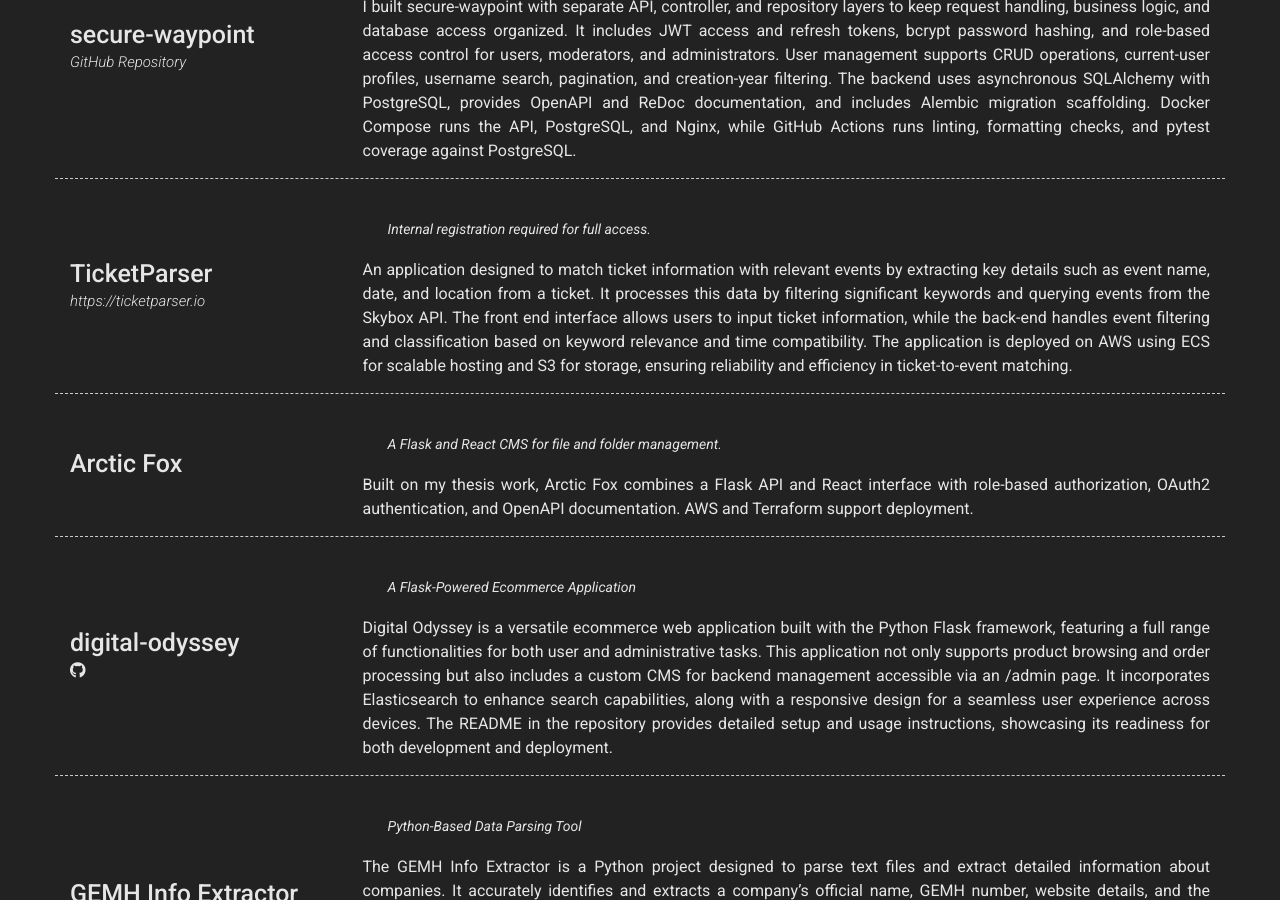
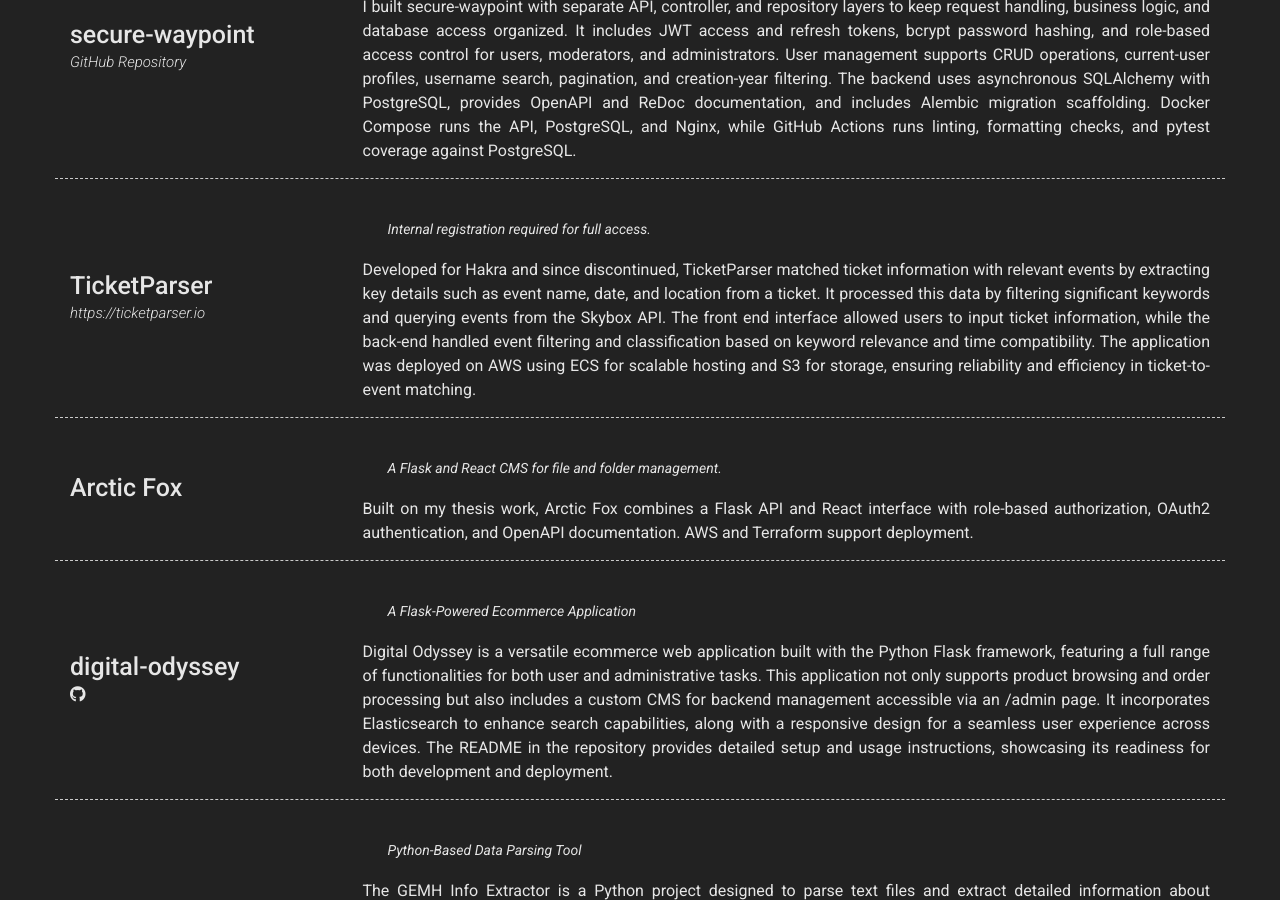
Before and after one commit to Haki-Malai/cv, a Jekyll site: the page built from index.md, in a window 1280 px wide and 900 px high, scrolled down 1230 px. Built offline with Jekyll 4.4.1, drawn with Linux system fonts in a browser that asks for light colours; nearby versions of some CDN libraries.

Commit message:
refactor(_config.yml): update TicketParser project description for clarity and historical context

```diff
--- a/_config.yml
+++ b/_config.yml
@@ -82,10 +82,10 @@ content:
         quote: >
           Internal registration required for full access.
         description: |
-          An application designed to match ticket information with relevant events by extracting key details such as event name, date, and location from a ticket.
-          It processes this data by filtering significant keywords and querying events from the Skybox API.
-          The front end interface allows users to input ticket information, while the back-end handles event filtering and classification based on keyword relevance and time compatibility.
-          The application is deployed on AWS using ECS for scalable hosting and S3 for storage, ensuring reliability and efficiency in ticket-to-event matching.
+          Developed for Hakra and since discontinued, TicketParser matched ticket information with relevant events by extracting key details such as event name, date, and location from a ticket.
+          It processed this data by filtering significant keywords and querying events from the Skybox API.
+          The front end interface allowed users to input ticket information, while the back-end handled event filtering and classification based on keyword relevance and time compatibility.
+          The application was deployed on AWS using ECS for scalable hosting and S3 for storage, ensuring reliability and efficiency in ticket-to-event matching.
 
       - layout: left
         border: weak
```
